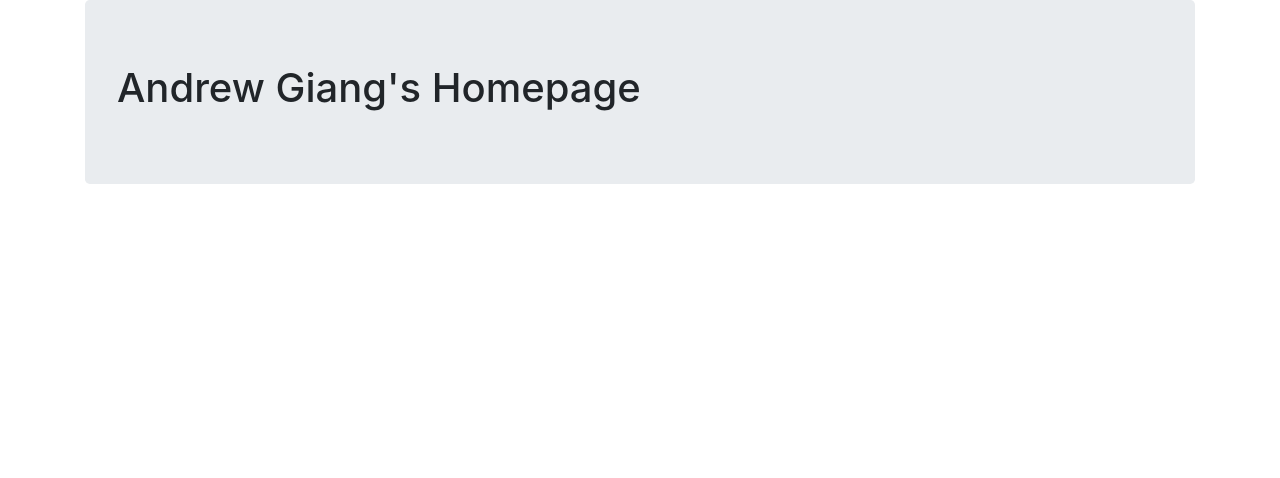
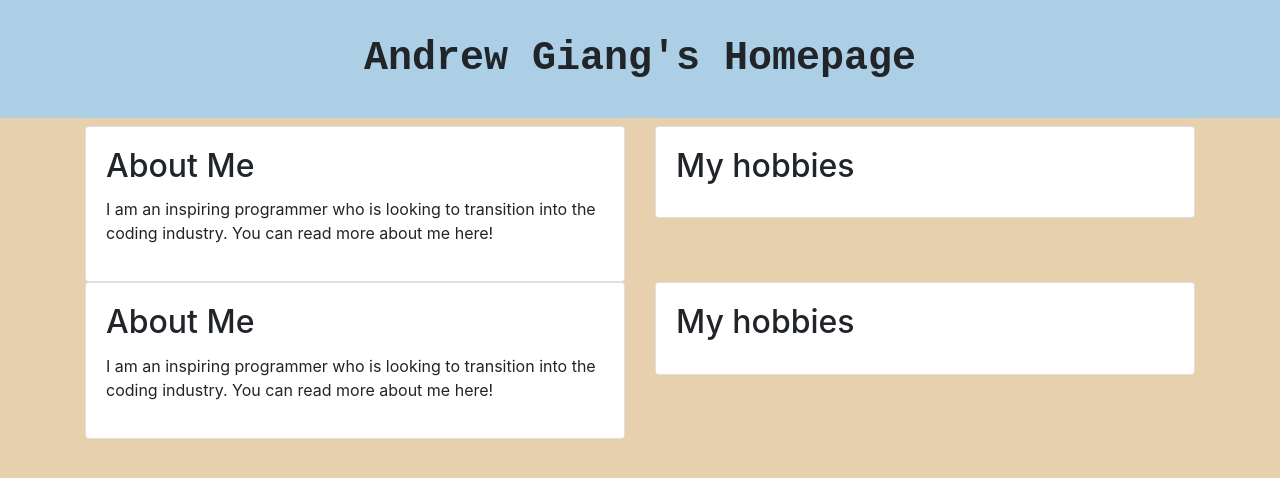
Before and after one commit to giang184/portfolio, a plain HTML site: page index.html in a window 1280 px wide. Drawn offline with Linux system fonts and the light colour scheme.

Commit message:
set up title, containers, grid, and some styling

```diff
--- a/css/styles.css
+++ b/css/styles.css
@@ -0,0 +1,12 @@
+body {
+  background-color: rgb(230, 208, 173);
+}
+
+h1 {
+  font-family: monospace;
+  font-weight: 600;
+
+  text-align: center;
+  background-color: rgb(173, 207, 230);
+  padding: 35px;
+}
--- a/index.html
+++ b/index.html
@@ -7,11 +7,53 @@
 </head>
 
 <body>
+  <h1>Andrew Giang's Homepage</h1>
+
   <div class="container">
-    <div class="jumbotron">
-      <h1>Andrew Giang's Homepage</h1>
+    <div class="row">
+      <div class="col-md-6">
+        <div class="card">
+          <div class="card-body">
+            <h2 class="card-title">About Me</h2>
+            <p>I am an inspiring programmer who is looking to transition into the coding industry. You can read more about me here!</p>
+          </div>
+        </div>
+      </div>
 
+      <div class="col-md-6">
+        <div class="card">
+          <div class="card-body">
+            <h2 class="card-title">My hobbies</h2>
+
+
+          </div>
+        </div>
+      </div>
     </div>
+
+    <div class="row"></div>
+    <div class="row">
+      <div class="col-md-6">
+        <div class="card">
+          <div class="card-body">
+            <h2 class="card-title">About Me</h2>
+            <p>I am an inspiring programmer who is looking to transition into the coding industry. You can read more about me here!</p>
+          </div>
+        </div>
+      </div>
+
+      <div class="col-md-6">
+        <div class="card">
+          <div class="card-body">
+            <h2 class="card-title">My hobbies</h2>
+
+
+          </div>
+        </div>
+      </div>
+    </div>
+
+
 
 
 
```
